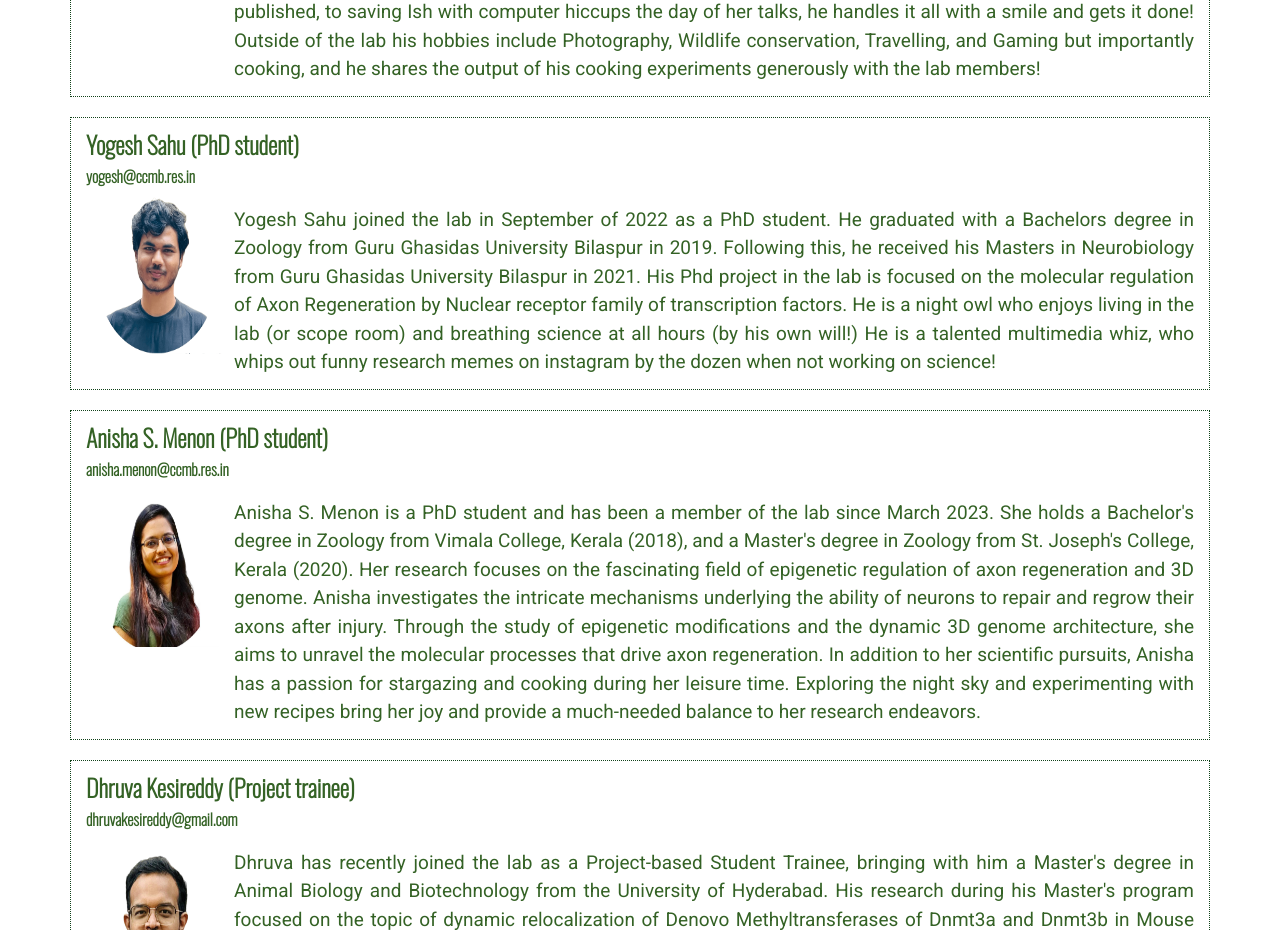
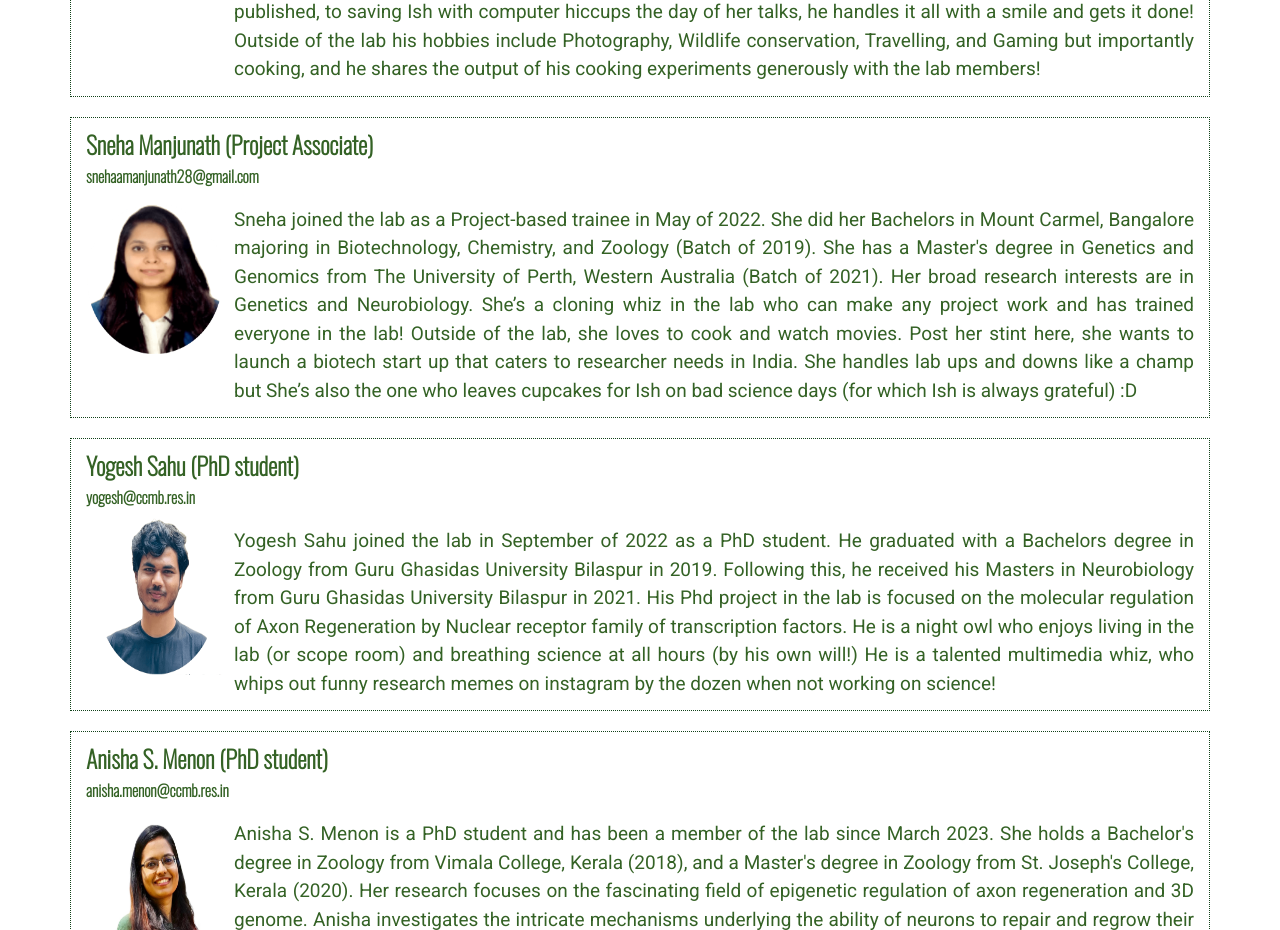
Before and after one commit to rdbcasillas/ishvenkatesh-lab, a Vue app: page /team in a window 1280 px wide. Shown: the part 900-1830 px from the top of the page. Built offline with nearby package versions, Linux system fonts and the light colour scheme; what vue-particles would draw is missing.

Commit message:
update_Sneha's_Joining

```diff
--- a/src/views/Team.vue
+++ b/src/views/Team.vue
@@ -50,13 +50,13 @@ export default {
           desc: "Manojkumar joined the lab as a Senior Project Associate in October 2022. He has an integrated M.Tech degree in Bioinformatics from the Bharathidhasan University, Trichy. Following that, he completed his doctoral training under the guidance of Dr. Bharanidharan at Aravind Medical Research Foundation (Under SASTRA Univeristy), Madurai. During his Ph.D, he has developed a tool that filters and prioritizes pathogenic variants specific to eye disease. He is the go-to person for all flavors of Bioinformatics analyses in the lab from NGS to single-cell genomics and everything in between. In the lab, Manoj is also the one Ish goes to first with most of her (only sometimes crazy :D) ideas - from rigging treadmills for mice from scratch to wanting to try out new algorithms the same day it’s published,  to saving Ish with computer hiccups the day of her talks, he handles it all with a smile and gets it done! Outside of the lab his hobbies include Photography, Wildlife conservation, Travelling, and Gaming but importantly cooking, and he shares the output of his cooking experiments generously with the lab members!",
           email: "manojkumar@ccmb.res.in",
         },
-      //  {
-      //    name: "Sneha Manjunath",
-      //    position: "Project Associate",
-      //    image: "sneha2",
-      //    desc: "Sneha joined the lab as a Project-based trainee in May of 2022. She did her Bachelors in Mount Carmel, Bangalore majoring in Biotechnology, Chemistry, and Zoology (Batch of 2019). She has a Master's degree in Genetics and Genomics from The University of Perth, Western Australia (Batch of 2021). Her broad research interests are in Genetics and Neurobiology. She’s a cloning whiz in the lab who can make any project work and has trained everyone in the lab! Outside of the lab, she loves to cook and watch movies. Post her stint here, she wants to launch a biotech start up that caters to researcher needs in India. She handles lab ups and downs like a champ but She’s also the one who leaves cupcakes for Ish on bad science days (for which Ish is always grateful) :D",
-      //    email: "snehaamanjunath28@gmail.com",
-      //  },
+        {
+          name: "Sneha Manjunath",
+          position: "Project Associate",
+          image: "sneha2",
+          desc: "Sneha joined the lab as a Project-based trainee in May of 2022. She did her Bachelors in Mount Carmel, Bangalore majoring in Biotechnology, Chemistry, and Zoology (Batch of 2019). She has a Master's degree in Genetics and Genomics from The University of Perth, Western Australia (Batch of 2021). Her broad research interests are in Genetics and Neurobiology. She’s a cloning whiz in the lab who can make any project work and has trained everyone in the lab! Outside of the lab, she loves to cook and watch movies. Post her stint here, she wants to launch a biotech start up that caters to researcher needs in India. She handles lab ups and downs like a champ but She’s also the one who leaves cupcakes for Ish on bad science days (for which Ish is always grateful) :D",
+          email: "snehaamanjunath28@gmail.com",
+        },
         {
           name: "Yogesh Sahu",
           position: "PhD student",
```
